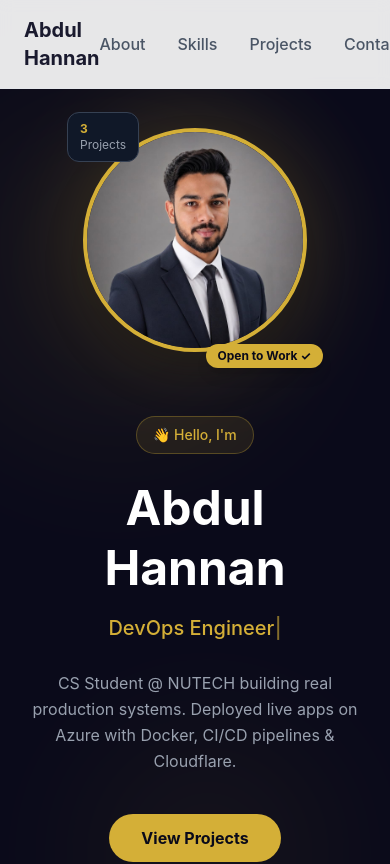
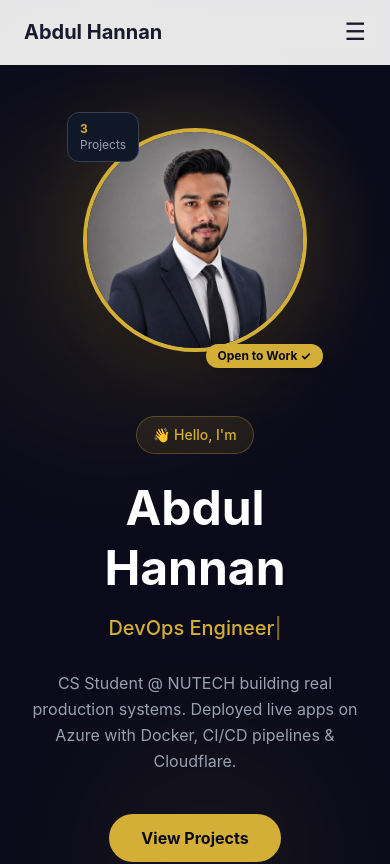
Before and after one commit to abdulhannan-dev0/portfolio, a React app: page / in a window 390 px wide. Shown: the top 864 px of the page. Built offline with nearby package versions, Linux system fonts and the light colour scheme; the HTML template or start-up script is replaced by a standard one.

Commit message:
Add responsive navbar with hamburger menu

```diff
--- a/src/components/Navbar.jsx
+++ b/src/components/Navbar.jsx
@@ -1,15 +1,42 @@
+import { useState } from 'react'
+
 function Navbar() {
+  const [open, setOpen] = useState(false)
+  const links = ['About', 'Skills', 'Projects', 'Contact']
+
   return (
     <nav className="fixed top-0 w-full bg-white/90 backdrop-blur-sm border-b border-gray-200 z-50">
       <div className="max-w-6xl mx-auto px-6 py-4 flex justify-between items-center">
         <span className="text-xl font-bold text-[#1a1a2e]">Abdul Hannan</span>
-        <div className="flex gap-8">
-          <a href="#about" className="text-gray-600 hover:text-[#1a1a2e] font-medium">About</a>
-          <a href="#skills" className="text-gray-600 hover:text-[#1a1a2e] font-medium">Skills</a>
-          <a href="#projects" className="text-gray-600 hover:text-[#1a1a2e] font-medium">Projects</a>
-          <a href="#contact" className="text-gray-600 hover:text-[#1a1a2e] font-medium">Contact</a>
+
+        {/* Desktop links */}
+        <div className="hidden md:flex gap-8">
+          {links.map(item => (
+            <a key={item} href={"#" + item.toLowerCase()}
+              className="text-gray-600 hover:text-[#1a1a2e] font-medium transition-colors">
+              {item}
+            </a>
+          ))}
         </div>
+
+        {/* Mobile hamburger */}
+        <button className="md:hidden text-[#1a1a2e] text-2xl" onClick={() => setOpen(!open)}>
+          {open ? '✕' : '☰'}
+        </button>
       </div>
+
+      {/* Mobile menu */}
+      {open && (
+        <div className="md:hidden bg-white border-t border-gray-200 px-6 py-4 flex flex-col gap-4">
+          {links.map(item => (
+            <a key={item} href={"#" + item.toLowerCase()}
+              onClick={() => setOpen(false)}
+              className="text-gray-600 hover:text-[#1a1a2e] font-medium text-lg">
+              {item}
+            </a>
+          ))}
+        </div>
+      )}
     </nav>
   )
 }
```
